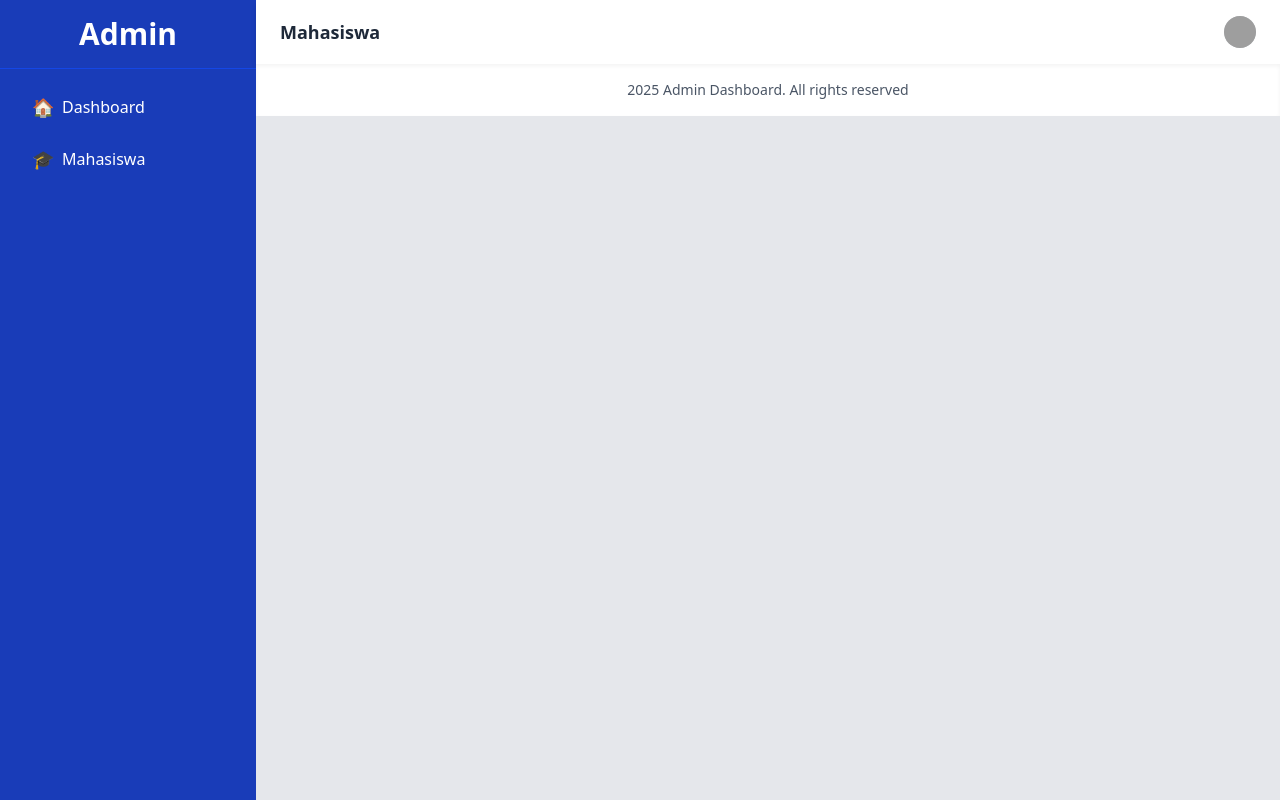
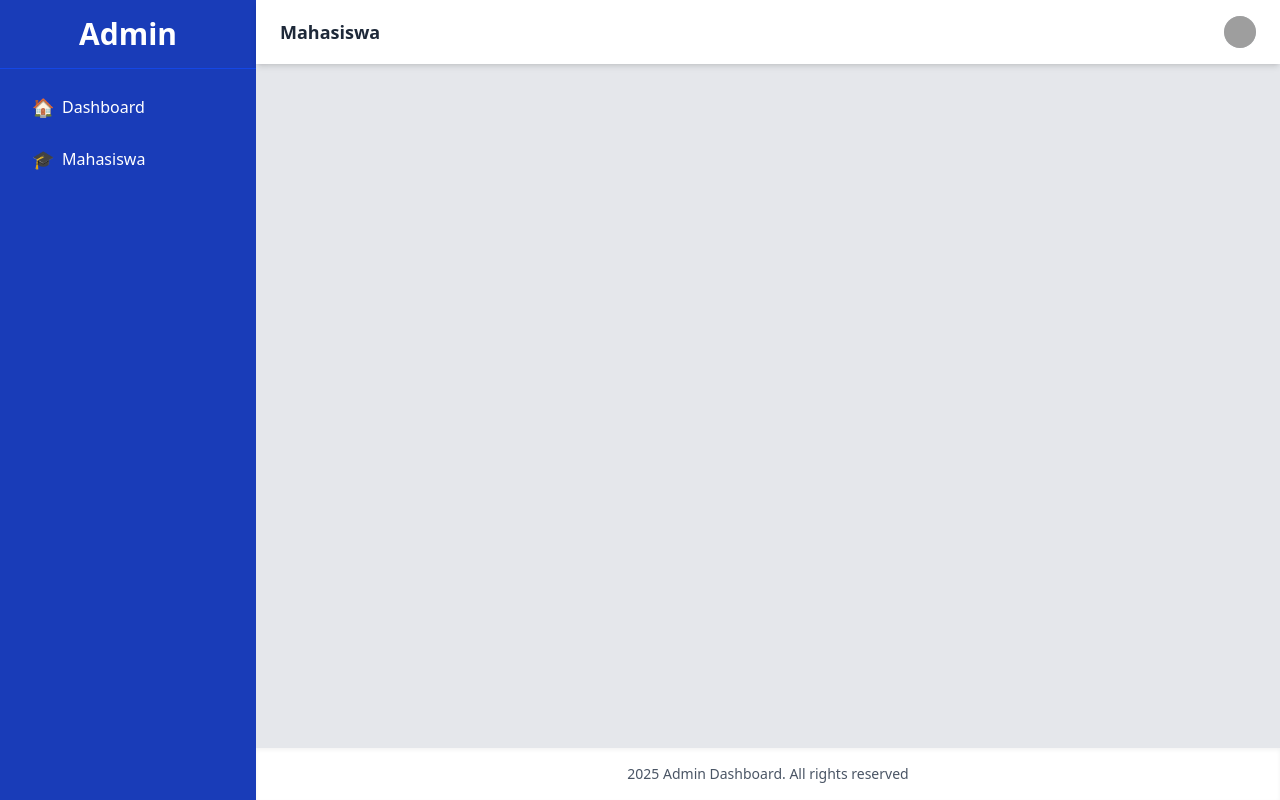
Before and after one commit to AriqF1/web-mhs, a React (Vite) app: page /admin/dashboard in a window 1280 px wide. Built offline with nearby package versions, Linux system fonts and the light colour scheme; sample sign-in values are in the browser's storage; grey boxes are pictures that could not be loaded.

Commit message:
Update : implement dashboard features with modals and data display components

```diff
--- a/src/Pages/Admin/Dashboard.jsx
+++ b/src/Pages/Admin/Dashboard.jsx
@@ -1,22 +1,49 @@
-import React from "react";
+import React, { useState } from "react";
 import Footer from "../Layouts/Footer";
 import Sidebar from "../Layouts/Sidebar";
 import Header from "../Layouts/Header";
+import Modal from "../Auth/Components/Modal"; // Import modal di sini
 import { Outlet } from "react-router-dom";
+
 const Dashboard = () => {
+  const [isModalOpen, setIsModalOpen] = useState(false);
+  const [modalTitle, setModalTitle] = useState('');
+  const [modalContent, setModalContent] = useState(null);
+
+  const openModal = (title, content) => {
+    setModalTitle(title);
+    setModalContent(content);
+    setIsModalOpen(true);
+  };
+
+  const closeModal = () => {
+    setIsModalOpen(false);
+    setModalTitle('');
+    setModalContent(null);
+  };
+
   return (
-    <body className="h-screen bg-gray-200">
-        <div className="flex h-screen">
+    <div className="h-screen bg-gray-200">
+      <div className="flex h-screen overflow-hidden">
         <Sidebar />
-            <div className="flex flex-col flex-1">
+        <div className="flex flex-col flex-1 relative">
           <Header />
-                    <div>
-                        <Outlet />
+
+          {/* Modal di sini */}
+          <Modal isOpen={isModalOpen} onClose={closeModal} title={modalTitle}>
+            {modalContent}
+          </Modal>
+
+          {/* Outlet terima context biar child page bisa manggil modal */}
+          <div className="flex-1 overflow-y-auto">
+            <Outlet context={{ openModal }} />
           </div>
+
           <Footer />
         </div>
       </div>
-    </body>
-    )
+    </div>
+  );
 };
+
 export default Dashboard;
```
Lines whose indentation alone changed are shown as unchanged.
